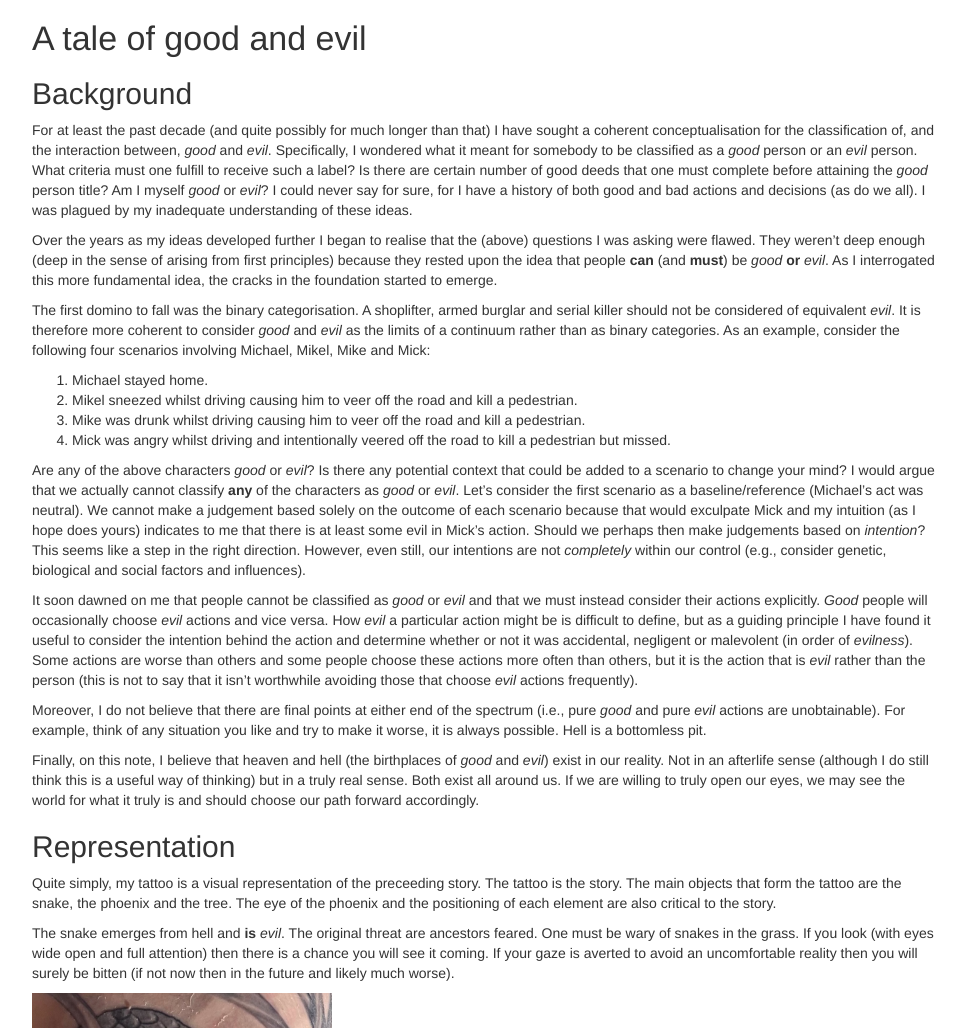
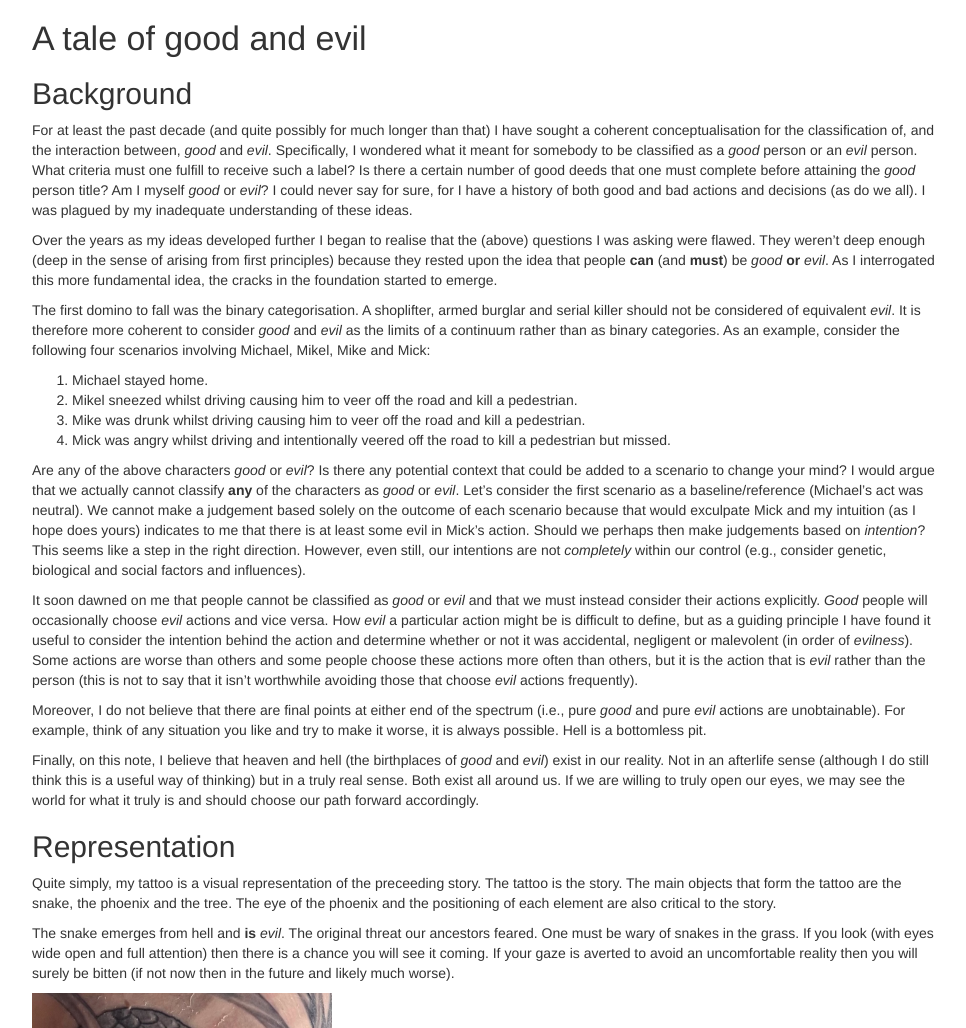
Before and after one commit to michaeldymock25/michaeldymock25.github.io, a Jekyll site: the page tattoo.html, which Jekyll copies as it is, in a window 1280 px wide and 1400 px high. Shown: the top 1028 px of the window, without its empty margins (153-1119 px from the left). Built offline with Jekyll 4.4.1, drawn with Linux system fonts in a browser that asks for light colours.

Commit message:
Update tattoo.html

```diff
--- a/tattoo.html
+++ b/tattoo.html
@@ -359,7 +359,7 @@ that) I have sought a coherent conceptualisation for the classification
 of, and the interaction between, <em>good</em> and <em>evil</em>.
 Specifically, I wondered what it meant for somebody to be classified as
 a <em>good</em> person or an <em>evil</em> person. What criteria must
-one fulfill to receive such a label? Is there are certain number of good
+one fulfill to receive such a label? Is there a certain number of good
 deeds that one must complete before attaining the <em>good</em> person
 title? Am I myself <em>good</em> or <em>evil</em>? I could never say for
 sure, for I have a history of both good and bad actions and decisions
@@ -430,7 +430,7 @@ story. The tattoo is the story. The main objects that form the tattoo
 are the snake, the phoenix and the tree. The eye of the phoenix and the
 positioning of each element are also critical to the story.</p>
 <p>The snake emerges from hell and <strong>is</strong> <em>evil</em>.
-The original threat are ancestors feared. One must be wary of snakes in
+The original threat our ancestors feared. One must be wary of snakes in
 the grass. If you look (with eyes wide open and full attention) then
 there is a chance you will see it coming. If your gaze is averted to
 avoid an uncomfortable reality then you will surely be bitten (if not
```
